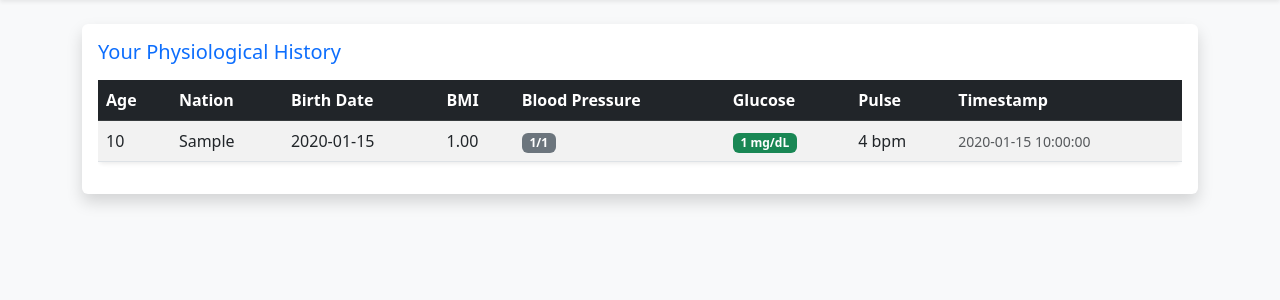
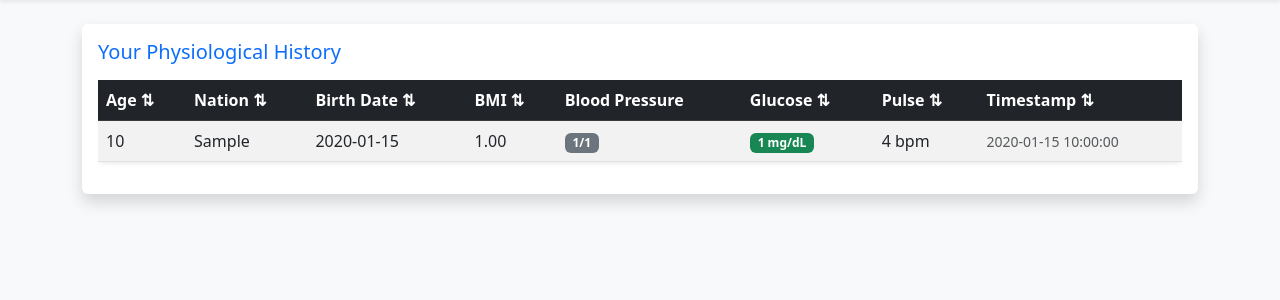
Before and after one commit to FATIHRAHMANHERMAWAN/EHR-LIVE, a PHP site: page /index.php in a window 1280 px wide. Shown: the part 56-356 px from the top of the page. Run offline with PHP 8.4, Linux system fonts and the light colour scheme; the visitor is signed in with stand-in values (Sample User, id 1); tables that the repository leaves empty hold one stand-in row (values such as "Sample post").

Commit message:
+sorting feature

```diff
--- a/classes/EhrManager.php
+++ b/classes/EhrManager.php
@@ -24,16 +24,33 @@ class EhrManager {
         return $stmt->execute();
     }
 
-    public function readRecords($user_id, $role) {
+    // Extended with strict whitelist sorting variables
+    public function readRecords($user_id, $role, $sort = 'recorded_at', $order = 'DESC') {
         if ($role === 'doctor') {
+            // Security Whitelist: Prevents SQL Injection through unquoted column structures
+            $allowed_sort_columns = ['patient_name', 'age', 'nation', 'birth', 'bmi', 'systolic_bp', 'diastolic_bp', 'blood_glucose', 'heart_rate', 'recorded_at'];
+            if (!in_array($sort, $allowed_sort_columns)) {
+                $sort = 'recorded_at';
+            }
+
+            // Sanitize direction keywords
+            $order = (strtoupper($order) === 'ASC') ? 'ASC' : 'DESC';
+
+            // Resolve ambiguous column names or virtual joined aliases
+            $target_field = ($sort === 'patient_name') ? "u.username" : "e." . $sort;
+
             $query = "SELECT e.*, u.username as patient_name FROM " . $this->table . " e
-                      JOIN users u ON e.patient_id = u.id ORDER BY e.recorded_at DESC";
+                      JOIN users u ON e.patient_id = u.id
+                      ORDER BY " . $target_field . " " . $order;
+
             $stmt = $this->db->prepare($query);
         } else {
+            // Patients see their own records chronologically
             $query = "SELECT * FROM " . $this->table . " WHERE patient_id = :user_id ORDER BY recorded_at DESC";
             $stmt = $this->db->prepare($query);
             $stmt->bindParam(":user_id", $user_id);
         }
+
         $stmt->execute();
         return $stmt->fetchAll(PDO::FETCH_ASSOC);
     }
--- a/index.php
+++ b/index.php
@@ -12,6 +12,13 @@ if (!$auth->isLoggedIn()) { header("Location: login.php"); exit; }
 $ehrManager = new EhrManager($db);
 $userId = $_SESSION['user_id'];
 $userRole = $auth->getRole();
+
+// Grab active sorting parameters from URL safely
+$currentSort = $_GET['sort'] ?? 'recorded_at';
+$currentOrder = $_GET['order'] ?? 'DESC';
+
+// Toggle variable helper for inverted sorting state redirection links
+$toggleOrder = (strtoupper($currentOrder) === 'ASC') ? 'DESC' : 'ASC';
 
 // Controller Actions
 if ($_SERVER['REQUEST_METHOD'] == 'POST' && isset($_POST['add_ehr']) && $userRole === 'patient') {
@@ -33,7 +40,8 @@ if (isset($_GET['delete_id']) && $userRole === 'doctor') {
     exit;
 }
 
-$records = $ehrManager->readRecords($userId, $userRole);
+// Fetch records with variable parameters appended
+$records = $ehrManager->readRecords($userId, $userRole, $currentSort, $currentOrder);
 ?>
 <!DOCTYPE html>
 <html lang="en">
@@ -119,15 +127,17 @@ $records = $ehrManager->readRecords($userId, $userRole);
                                 <table class="table table-striped align-middle shadow-sm rounded">
                                     <thead class="table-dark">
                                         <tr>
-                                            <?php if($userRole === 'doctor'): ?> <th>Patient</th> <?php endif; ?>
-                                            <th>Age</th>
-                                            <th>Nation</th>
-                                            <th>Birth Date</th>
-                                            <th>BMI</th>
+                                            <?php if($userRole === 'doctor'): ?>
+                                                <th><a href="index.php?sort=patient_name&order=<?= $toggleOrder ?>" class="text-white text-decoration-none">Patient ⇅</a></th>
+                                            <?php endif; ?>
+                                            <th><a href="index.php?sort=age&order=<?= $toggleOrder ?>" class="text-white text-decoration-none">Age ⇅</a></th>
+                                            <th><a href="index.php?sort=nation&order=<?= $toggleOrder ?>" class="text-white text-decoration-none">Nation ⇅</a></th>
+                                            <th><a href="index.php?sort=birth&order=<?= $toggleOrder ?>" class="text-white text-decoration-none">Birth Date ⇅</a></th>
+                                            <th><a href="index.php?sort=bmi&order=<?= $toggleOrder ?>" class="text-white text-decoration-none">BMI ⇅</a></th>
                                             <th>Blood Pressure</th>
-                                            <th>Glucose</th>
-                                            <th>Pulse</th>
-                                            <th>Timestamp</th>
+                                            <th><a href="index.php?sort=blood_glucose&order=<?= $toggleOrder ?>" class="text-white text-decoration-none">Glucose ⇅</a></th>
+                                            <th><a href="index.php?sort=heart_rate&order=<?= $toggleOrder ?>" class="text-white text-decoration-none">Pulse ⇅</a></th>
+                                            <th><a href="index.php?sort=recorded_at&order=<?= $toggleOrder ?>" class="text-white text-decoration-none">Timestamp ⇅</a></th>
                                             <?php if($userRole === 'doctor'): ?> <th class="text-center">Actions</th> <?php endif; ?>
                                         </tr>
                                     </thead>
```
